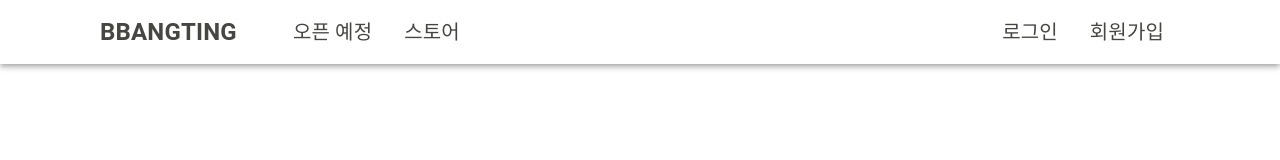
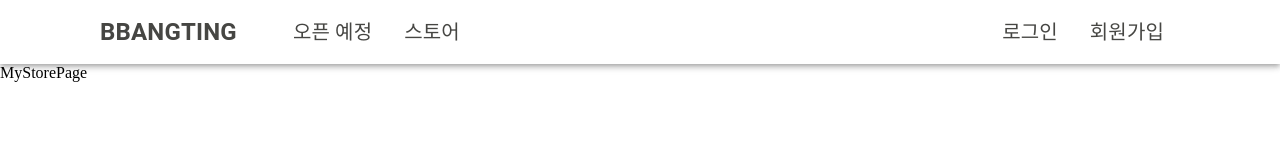
Before and after one commit to BBANGting/bbangting, a React (Vite) app in the folder frontend/: page /mystorepage in a window 1280 px wide. Shown: the top 160 px of the page. Built offline with nearby package versions, Linux system fonts and the light colour scheme.

Commit message:
feat: 마이페이지, 마이 스토어페이지 라우팅

```diff
--- a/frontend/src/App.tsx
+++ b/frontend/src/App.tsx
@@ -6,6 +6,8 @@ import { Login } from './pages/Login';
 import { Signup } from './pages/Signup';
 import { CommingSoon } from './pages/CommingSoon';
 import { Store } from './pages/Store';
+import { MyPage } from './pages/MyPage';
+import { MyStorePage } from './pages/MyStorePage';
 
 function App() {
   return (
@@ -17,6 +19,8 @@ function App() {
         <Route path="/signup" element={<Signup />} />
         <Route path="/commingsoon" element={<CommingSoon />} />
         <Route path="/store" element={<Store />} />
+        <Route path="/mypage" element={<MyPage />} />
+        <Route path="/mystorepage" element={<MyStorePage />} />
       </Routes>
     </>
   );
--- /dev/null
+++ b/frontend/src/pages/MyPage.tsx
@@ -0,0 +1,7 @@
+export const MyPage = () => {
+  return (
+    <div>
+      <div>MyPage</div>
+    </div>
+  );
+};
--- /dev/null
+++ b/frontend/src/pages/MyStorePage.tsx
@@ -0,0 +1,7 @@
+export const MyStorePage = () => {
+  return (
+    <div>
+      <div>MyStorePage</div>
+    </div>
+  );
+};
```
